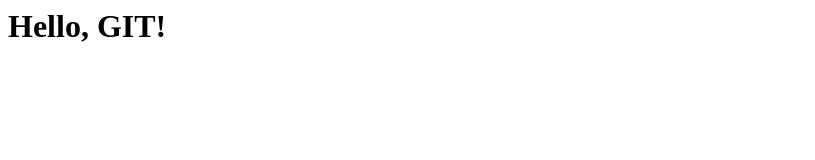
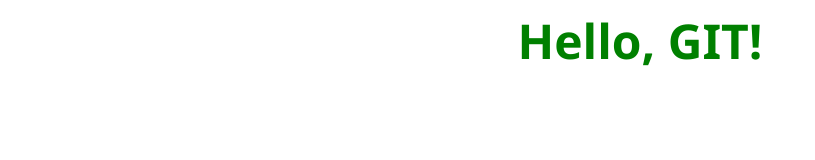
Before and after one commit to adamwyr/git-flow, a plain HTML site: page src/index.html in a window 1280 px wide. Shown: the whole page, without its empty margins (0-815 px from the left). Drawn offline with Linux system fonts and the light colour scheme.

Commit message:
[#1_Styles] Add styles do index.html

```diff
--- a/src/index.html
+++ b/src/index.html
@@ -1,6 +1,7 @@
 <html>
 <head>
 	<script type="text/javascript" src="./index.js"></script>
+	<link rel="stylesheet" href="./styles/index.css">
 </head>
 <body>
 	<div id="main">
--- /dev/null
+++ b/src/styles/index.css
@@ -0,0 +1,7 @@
+#main
+{
+	color: green;
+	font-size: 24px;
+	font-family: Segoe UI;
+	text-align: center;
+}
```
